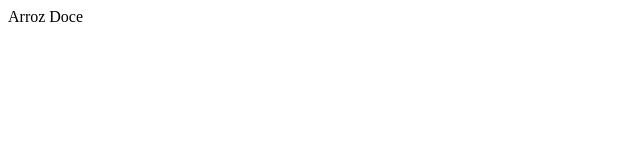
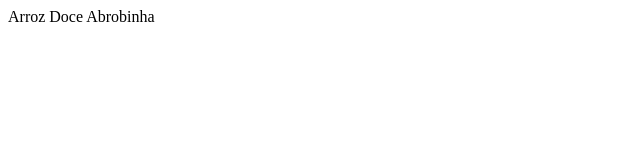
Before and after one commit to WladmirFE/Test-Web-Rbx, a plain HTML site: page index.html in a window 1280 px wide. Shown: the full height of the page, 0-640 px from the left. Drawn offline with Linux system fonts and the light colour scheme.

Commit message:
Update index.html

```diff
--- a/index.html
+++ b/index.html
@@ -3,6 +3,7 @@
 <body>
 
     <a>Arroz Doce</a>
+    <a>Abrobinha</a>
 
 </body>
 
```
